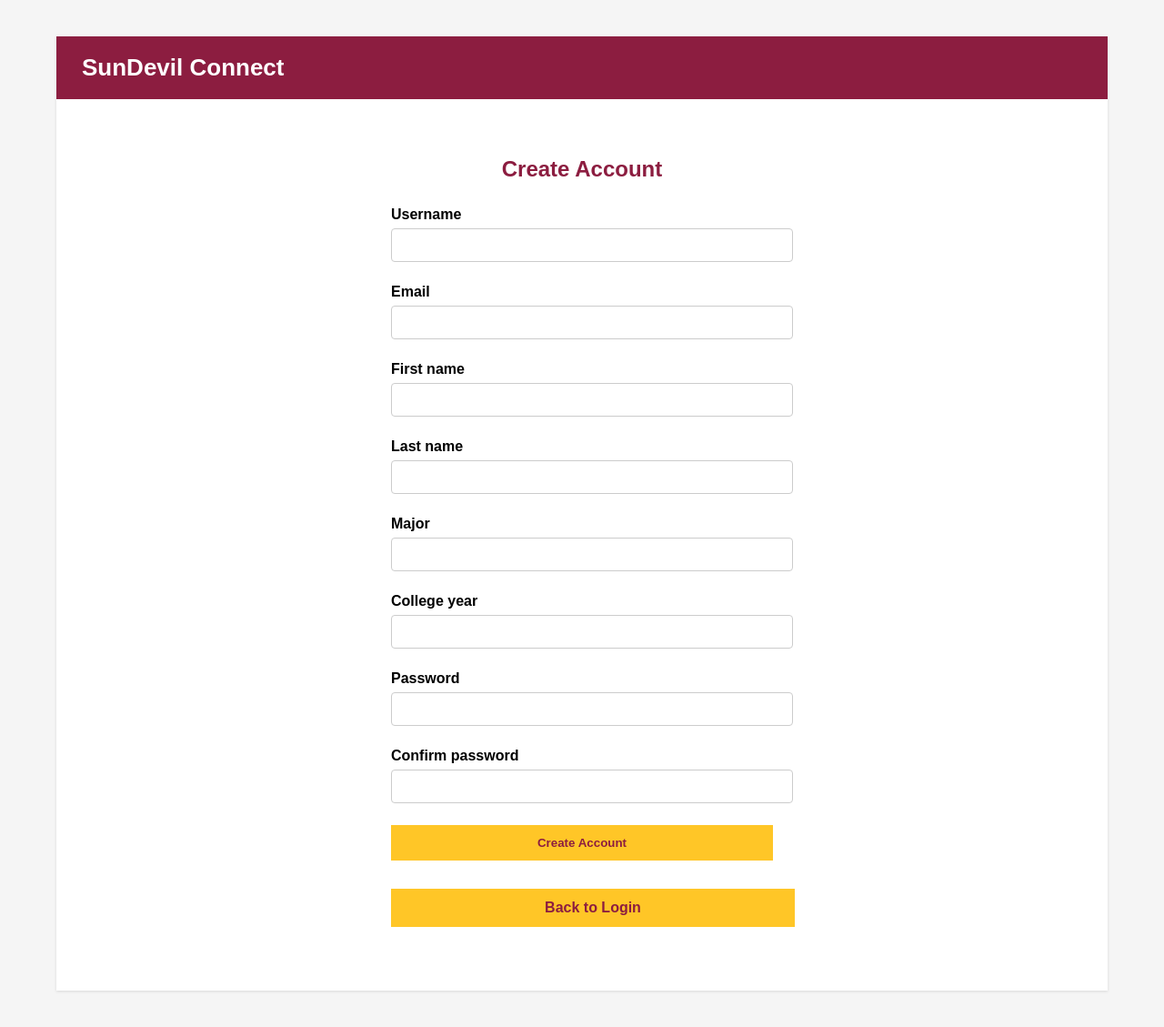
After one commit to atelle10/cse460_group, a Django app: page /register/ in a window 1280 px wide. The commit adds this page. Shown: the whole page at 91% size. Run offline with Django 5.2, Linux system fonts and the light colour scheme.

Commit message:
Logic for account creation

```diff
--- a/sundevil_connect/apps/portal/urls.py
+++ b/sundevil_connect/apps/portal/urls.py
@@ -1,4 +1,4 @@
-from .views import AuthView, StudentPortalView, ClubLeaderView, AdminDashboardView
+from .views import AuthView, StudentPortalView, ClubLeaderView, AdminDashboardView, RegistrationView
 from django.contrib import admin
 from django.urls import path
 
@@ -6,6 +6,7 @@ from django.urls import path
 urlpatterns = [
     path('', AuthView.as_view(), name='login'),
     path('login/', AuthView.as_view(), name='login'),
+    path('register/', RegistrationView.as_view(), name='register'),
     path('logout/', AuthView.as_view(), {'action': 'logout'}, name='logout'),
     path('student/', StudentPortalView.as_view(), name='student_home'),
     path('student/apply/', StudentPortalView.as_view(), name='club_application'),
--- a/sundevil_connect/apps/portal/views.py
+++ b/sundevil_connect/apps/portal/views.py
@@ -49,7 +49,45 @@ class AuthView(View):
             'error': 'Invalid username or password'
         })
 
+class RegistrationView(View):
+    def get(self, request):
+        return render(request, 'auth/register.html')
 
+    def post(self, request):
+        data = {
+            'username': request.POST.get('username', '').strip(),
+            'password': request.POST.get('password', '').strip(),
+            'confirm': request.POST.get('password', '').strip(),
+            'email': request.POST.get('email', '').strip(),
+            'first_name': request.POST.get('first_name', '').strip(),
+            'last_name': request.POST.get('last_name', '').strip(),
+            'major': request.POST.get('major', '').strip(),
+            'college_year': request.POST.get('college_year') or None,
+        }
+
+        if data['password'] != data['confirm']:
+            return render(request, 'auth/register.html', {'error': 'Passwords do not match', **data})
+
+        if Student.objects.filter(username=data['username']).exists():
+            return render(request, 'auth/register.html', {'error': 'Username already taken', **data})
+
+        student = Student.objects.create(
+            username=data['username'],
+            password=data['password'],  # TODO: hash later
+            email=data['email'],
+            first_name=data['first_name'],
+            last_name=data['last_name'],
+            major=data['major'],
+            college_year=data['college_year'] or None,
+            topics_of_interest=[],
+        )
+
+        request.session['user_id'] = student.user_id
+        request.session['user_type'] = 'student'
+        request.session['username'] = student.username
+        request.session['first_name'] = student.first_name
+        request.session['last_name'] = student.last_name
+        return redirect('student_home')
 
 class StudentPortalView(View):
 
--- a/sundevil_connect/templates/auth/login.html
+++ b/sundevil_connect/templates/auth/login.html
@@ -32,8 +32,12 @@
                    required>
         </div>
 
-        <button type="submit" class="button">
+        <button type="submit" class="button" >
             Login
+        </button>
+
+        <button type="button"class="button" onclick="window.location.href='{% url 'register' %}'">
+            Create Account
         </button>
     </form>
 </div>
--- /dev/null
+++ b/sundevil_connect/templates/auth/register.html
@@ -0,0 +1,30 @@
+{% extends 'base.html' %}
+{% block title %}Create Account{% endblock %}
+{% block content %}
+
+<div class="login-container login-page-wrapper">
+
+    <h2 class="login-title">Create Account</h2>
+    {% if error %}<div class="error-message">{{ error }}</div>{% endif %}
+
+    <form method="post" class="form-container">
+
+        {% csrf_token %}
+        <div class="form-group"><label>Username</label><input name="username" required></div>
+        <div class="form-group"><label>Email</label><input type="email" name="email" required></div>
+        <div class="form-group"><label>First name</label><input name="first_name" required></div>
+        <div class="form-group"><label>Last name</label><input name="last_name" required></div>
+        <div class="form-group"><label>Major</label><input name="major"></div>
+        <div class="form-group"><label>College year</label><input type="number" name="college_year" min="1" max="8">
+        </div>
+
+        <div class="form-group"><label>Password</label><input type="password" name="password" required></div>
+        <div class="form-group"><label>Confirm password</label><input type="password" name="confirm_password" required>
+        </div>
+
+        <button type="submit" class="button">Create Account</button>
+        <a class="button" href="{% url 'login' %}" style="margin-top: 10px; text-align: center;">Back to Login</a>
+
+    </form>
+</div>
+{% endblock %}
```
